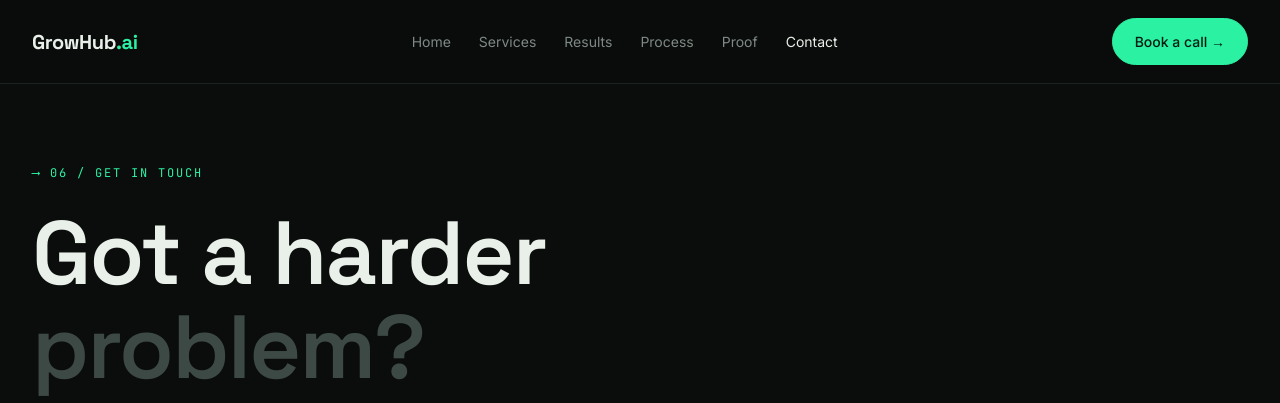
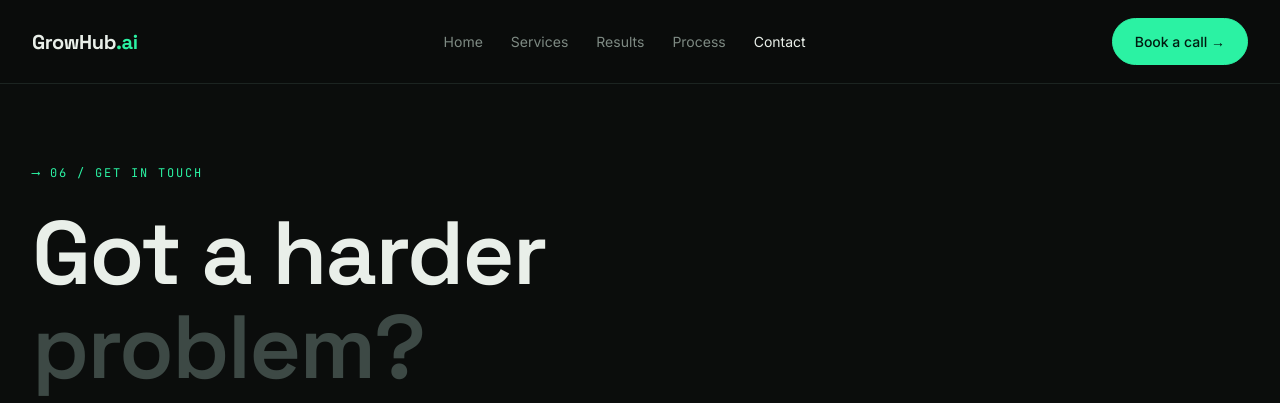
Before and after one commit to Srividhin123/Growhubai, a Flask app: page /contact in a window 1280 px wide. Shown: the top 403 px of the page. Run offline with Flask 3, Linux system fonts and the light colour scheme.

Commit message:
Remove remaining proof links

```diff
--- a/templates/booking.html
+++ b/templates/booking.html
@@ -42,7 +42,7 @@
       <a href="/services">Services</a>
       <a href="/results">Results</a>
       <a href="/process">Process</a>
-      <a href="/proof">Proof</a>
+
       <a href="/contact">Contact</a>
       <a href="/booking" class="btn btn-primary" style="margin-top:8px;justify-content:center">Book a call →</a>
       <a href="#" class="nav-toggle" style="text-align:right;color:var(--muted)">close ✕</a>
--- a/templates/contact.html
+++ b/templates/contact.html
@@ -20,7 +20,7 @@
         <a href="/services">Services</a>
         <a href="/results">Results</a>
         <a href="/process">Process</a>
-        <a href="/proof">Proof</a>
+
         <a href="/contact" class="active">Contact</a>
     </div>
     <a href="/booking" class="btn btn-primary">Book a call →</a>
@@ -33,7 +33,7 @@
       <a href="/services">Services</a>
       <a href="/results">Results</a>
       <a href="/process">Process</a>
-      <a href="/proof">Proof</a>
+
       <a href="/contact">Contact</a>
       <a href="/booking" class="btn btn-primary" style="margin-top:8px;justify-content:center">Book a call →</a>
       <a href="#" class="nav-toggle" style="text-align:right;color:var(--muted)">close ✕</a>
--- a/templates/index.html
+++ b/templates/index.html
@@ -32,7 +32,7 @@
       <a href="/services">Services</a>
       <a href="/results">Results</a>
       <a href="/process">Process</a>
-      <a href="/proof">Proof</a>
+
       <a href="/contact">Contact</a>
       <a href="/booking" class="btn btn-primary" style="margin-top:8px;justify-content:center">Book a call →</a>
       <a href="#" class="nav-toggle" style="text-align:right;color:var(--muted)">close ✕</a>
--- a/templates/process.html
+++ b/templates/process.html
@@ -32,7 +32,7 @@
       <a href="/services">Services</a>
       <a href="/results">Results</a>
       <a href="/process">Process</a>
-      <a href="/proof">Proof</a>
+
       <a href="/contact">Contact</a>
       <a href="/booking" class="btn btn-primary" style="margin-top:8px;justify-content:center">Book a call →</a>
       <a href="#" class="nav-toggle" style="text-align:right;color:var(--muted)">close ✕</a>
--- a/templates/services.html
+++ b/templates/services.html
@@ -32,7 +32,7 @@
       <a href="/services">Services</a>
       <a href="/results">Results</a>
       <a href="/process">Process</a>
-      <a href="/proof">Proof</a>
+
       <a href="/contact">Contact</a>
       <a href="/booking" class="btn btn-primary" style="margin-top:8px;justify-content:center">Book a call →</a>
       <a href="#" class="nav-toggle" style="text-align:right;color:var(--muted)">close ✕</a>
@@ -90,7 +90,7 @@
           <li><a href="/services">Services</a></li>
           <li><a href="/results">Results</a></li>
           <li><a href="/process">Process</a></li>
-          <li><a href="/proof">Proof</a></li>
+
         </ul>
       </div>
       <div class="foot-col">
```
